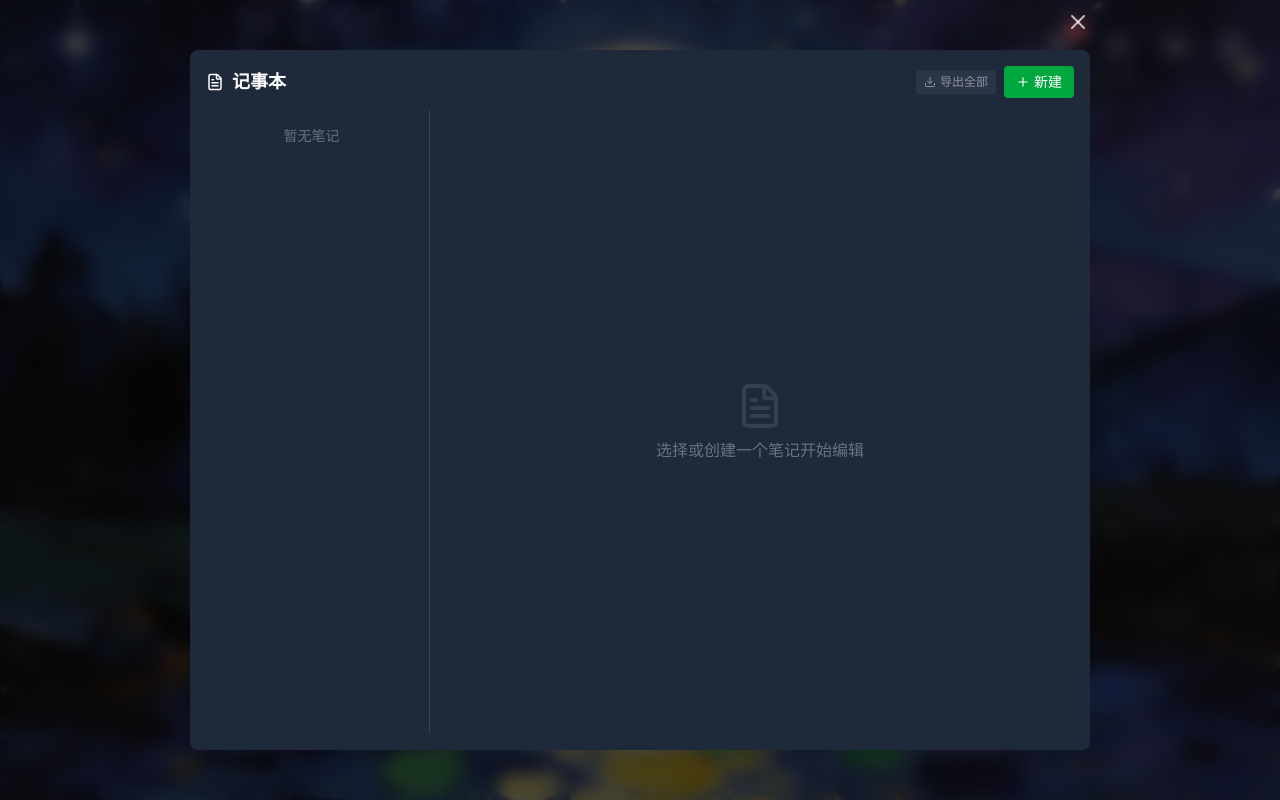
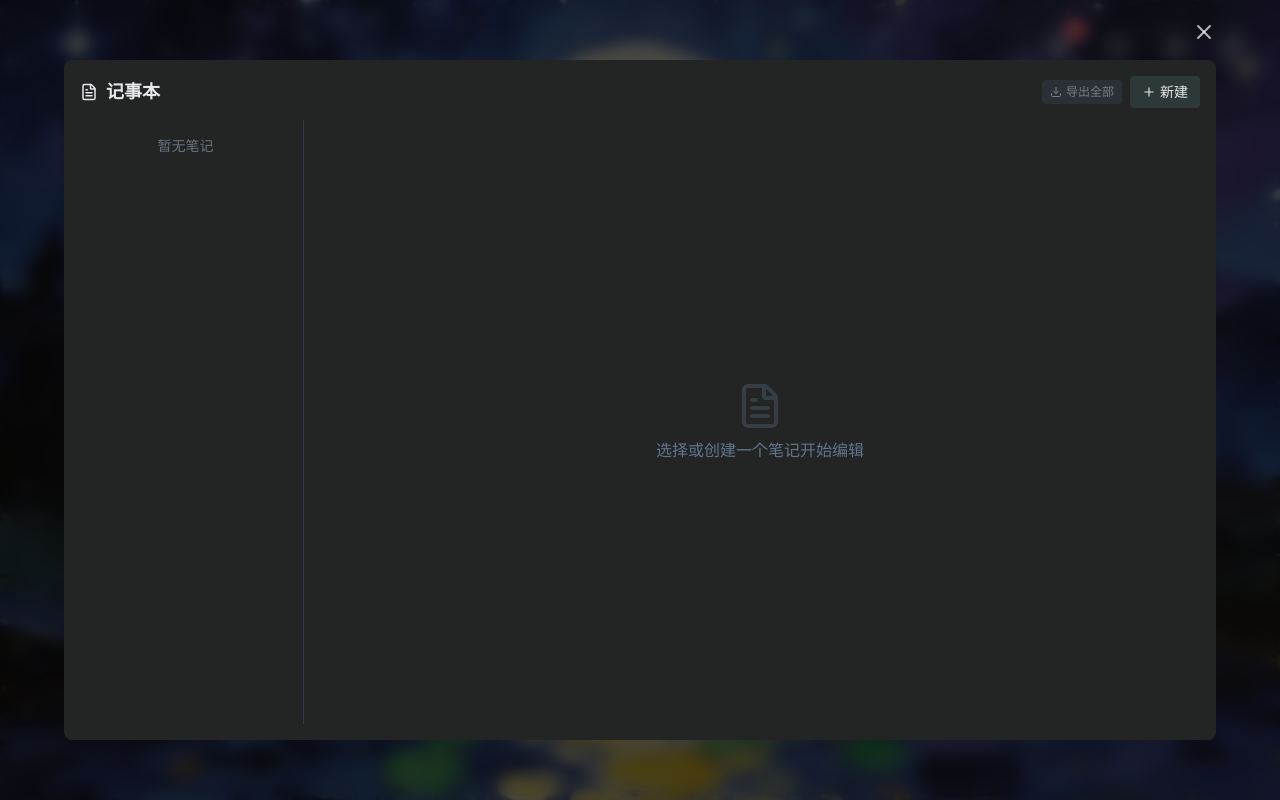
Before and after one commit to Bronya0/Tab-King, a React (Vite) app in the folder tabking/: page / in a window 1280 px wide. Both pictures are taken after a click on the button 1117 px from the left and 47 px from the top of the page. Built offline with nearby package versions, Linux system fonts and the light colour scheme; grey boxes are pictures that could not be loaded.

Commit message:
记事本

```diff
--- a/tabking/App.tsx
+++ b/tabking/App.tsx
@@ -376,7 +376,7 @@ function App() {
       {isNotepadOpen && (
         <div className="fixed inset-0 z-50 flex items-center justify-center">
           <div className="fixed inset-0 bg-black/50 backdrop-blur-sm" onClick={() => setIsNotepadOpen(false)} />
-          <div className="relative w-[900px] max-w-[90vw]">
+          <div className="relative w-[90vw] max-w-[1200px] h-[85vh]">
             <Notepad />
             <button
               onClick={() => setIsNotepadOpen(false)}
--- a/tabking/tools/Notepad.tsx
+++ b/tabking/tools/Notepad.tsx
@@ -110,29 +110,30 @@ const Notepad: React.FC = () => {
   };
 
   return (
-    <div className="bg-gray-800 rounded-lg p-4 text-white flex flex-col" style={{ height: '700px' }}>
+    <div className="rounded-lg p-4 text-gray-300 flex flex-col" style={{ height: '85vh', backgroundColor: '#232524' }}>
       <div className="flex items-center justify-between mb-3">
-        <h3 className="text-lg font-semibold flex items-center gap-2">
+        <h3 className="text-lg font-semibold flex items-center gap-2 text-gray-200">
           <FileText size={18} />
           记事本
         </h3>
         <div className="flex items-center gap-2">
           {saveSuccess && (
-            <span className="text-xs text-green-400 font-medium animate-in fade-in slide-in-from-left-2 duration-300">
+            <span className="text-xs text-teal-400 font-medium animate-in fade-in slide-in-from-left-2 duration-300">
               已保存
             </span>
           )}
           <button
             onClick={exportAllToTxt}
             disabled={notes.length === 0}
-            className="flex items-center gap-1 px-2 py-1 bg-gray-700 hover:bg-gray-600 disabled:opacity-50 disabled:cursor-not-allowed rounded transition-colors duration-200 text-xs"
+            className="flex items-center gap-1 px-2 py-1 bg-gray-700/80 hover:bg-gray-600 disabled:opacity-50 disabled:cursor-not-allowed rounded transition-colors duration-200 text-xs text-gray-300"
           >
             <Download size={12} />
             导出全部
           </button>
           <button
             onClick={createNote}
-            className="flex items-center gap-1 px-3 py-1.5 bg-green-600 hover:bg-green-700 rounded transition-colors duration-200 text-sm"
+            className="flex items-center gap-1 px-3 py-1.5 rounded transition-colors duration-200 text-sm text-gray-200"
+            style={{ backgroundColor: '#2D3839' }}
           >
             <Plus size={14} />
             新建
@@ -141,7 +142,7 @@ const Notepad: React.FC = () => {
       </div>
 
       <div className="flex-1 flex gap-4 min-h-0">
-        <div className="w-56 flex flex-col border-r border-gray-700 pr-3">
+        <div className="w-56 flex flex-col border-r border-gray-700/80 pr-3">
           <div className="flex-1 overflow-y-auto space-y-1">
             {notes.length === 0 ? (
               <p className="text-gray-500 text-sm text-center py-4">暂无笔记</p>
@@ -152,9 +153,10 @@ const Notepad: React.FC = () => {
                   onClick={() => selectNote(note)}
                   className={`p-2 rounded cursor-pointer transition-colors duration-200 group ${
                     selectedId === note.id
-                      ? 'bg-green-600/30 border border-green-500/30'
-                      : 'bg-gray-700/50 hover:bg-gray-700'
+                      ? 'border'
+                      : 'hover:bg-gray-700/60'
                   }`}
+                  style={selectedId === note.id ? { backgroundColor: '#2D3839', borderColor: '#3D4849' } : { backgroundColor: 'rgba(255,255,255,0.03)' }}
                 >
                   <div className="flex items-center justify-between gap-1">
                     <span className="text-sm font-medium truncate flex-1">
@@ -162,7 +164,7 @@ const Notepad: React.FC = () => {
                     </span>
                     <button
                       onClick={(e) => deleteNote(note.id, e)}
-                      className="opacity-0 group-hover:opacity-100 p-1 hover:bg-red-600/50 rounded transition-all duration-200"
+                      className="opacity-0 group-hover:opacity-100 p-1 hover:bg-red-900/50 rounded transition-all duration-200"
                     >
                       <Trash2 size={12} />
                     </button>
@@ -186,19 +188,19 @@ const Notepad: React.FC = () => {
                   onChange={(e) => setEditTitle(e.target.value)}
                   onBlur={updateNote}
                   spellCheck={false}
-                  className="flex-1 px-3 py-1.5 bg-gray-700 border border-gray-600 rounded text-white text-sm focus:outline-none focus:border-green-500"
+                  className="flex-1 px-3 py-1.5 bg-[#232524] border border-[#3a3d3e] rounded text-gray-200 text-sm focus:outline-none focus:border-[#4a4d4e] placeholder:text-gray-600"
                   placeholder="标题会自动提取内容首行"
                 />
                 <button
                   onClick={updateNote}
-                  className="p-1.5 bg-green-600 hover:bg-green-700 rounded transition-colors duration-200"
+                  className="p-1.5 bg-[#2D3839] hover:bg-[#3D4849] rounded transition-colors duration-200"
                   title="保存"
                 >
                   <Save size={14} />
                 </button>
                 <button
                   onClick={exportToTxt}
-                  className="p-1.5 bg-gray-700 hover:bg-gray-600 rounded transition-colors duration-200"
+                  className="p-1.5 bg-[#2D3839] hover:bg-[#3D4849] rounded transition-colors duration-200"
                   title="导出为TXT"
                 >
                   <Download size={14} />
@@ -216,11 +218,11 @@ const Notepad: React.FC = () => {
                 onBlur={updateNote}
                 spellCheck={false}
                 placeholder="在此输入笔记内容..."
-                className="flex-1 w-full px-3 py-2 bg-gray-700 border border-gray-600 rounded text-white text-sm focus:outline-none focus:border-green-500 resize-none"
+                className="flex-1 w-full px-3 py-2 bg-[#232524] border border-[#3a3d3e] rounded text-gray-200 text-sm focus:outline-none focus:border-[#4a4d4e] resize-none placeholder:text-gray-600"
               />
             </>
           ) : (
-            <div className="flex-1 flex items-center justify-center text-gray-500">
+            <div className="flex-1 flex items-center justify-center text-slate-500">
               <div className="text-center">
                 <FileText size={48} className="mx-auto mb-2 opacity-30" />
                 <p>选择或创建一个笔记开始编辑</p>
```
